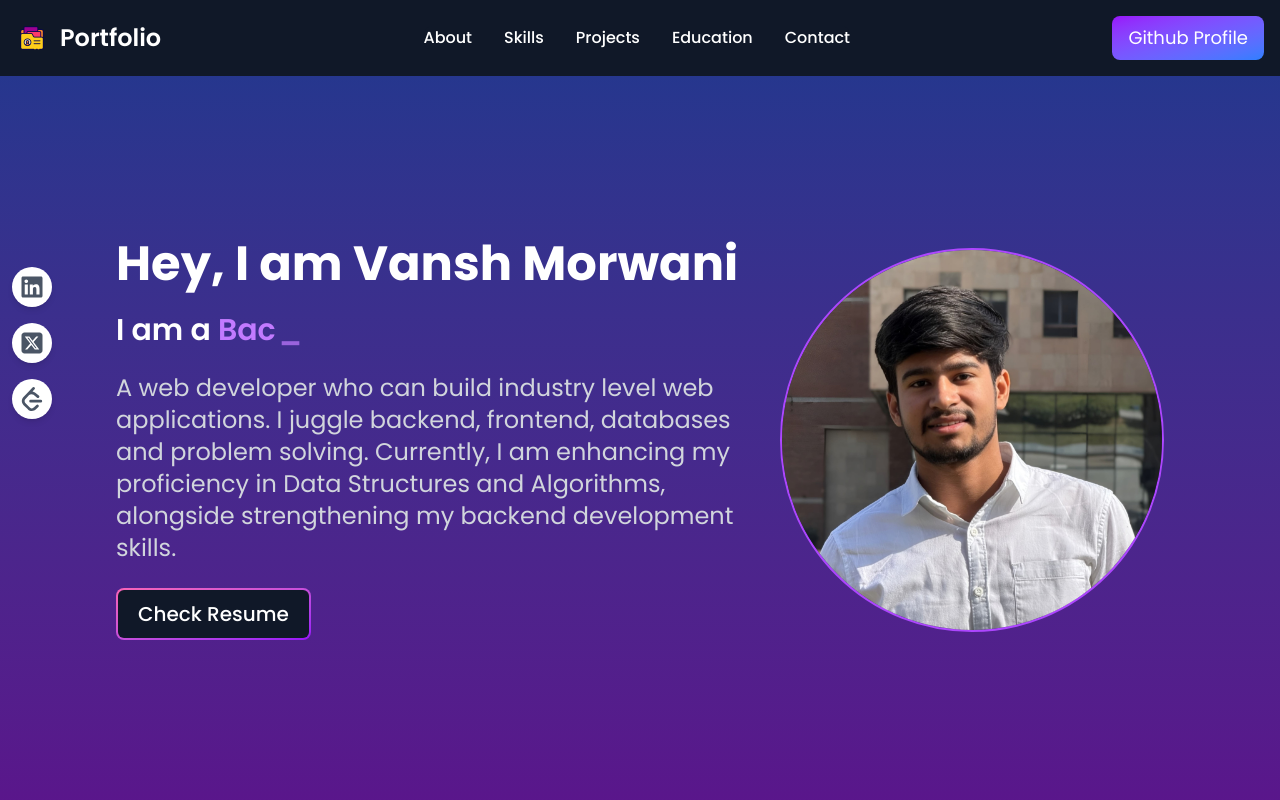
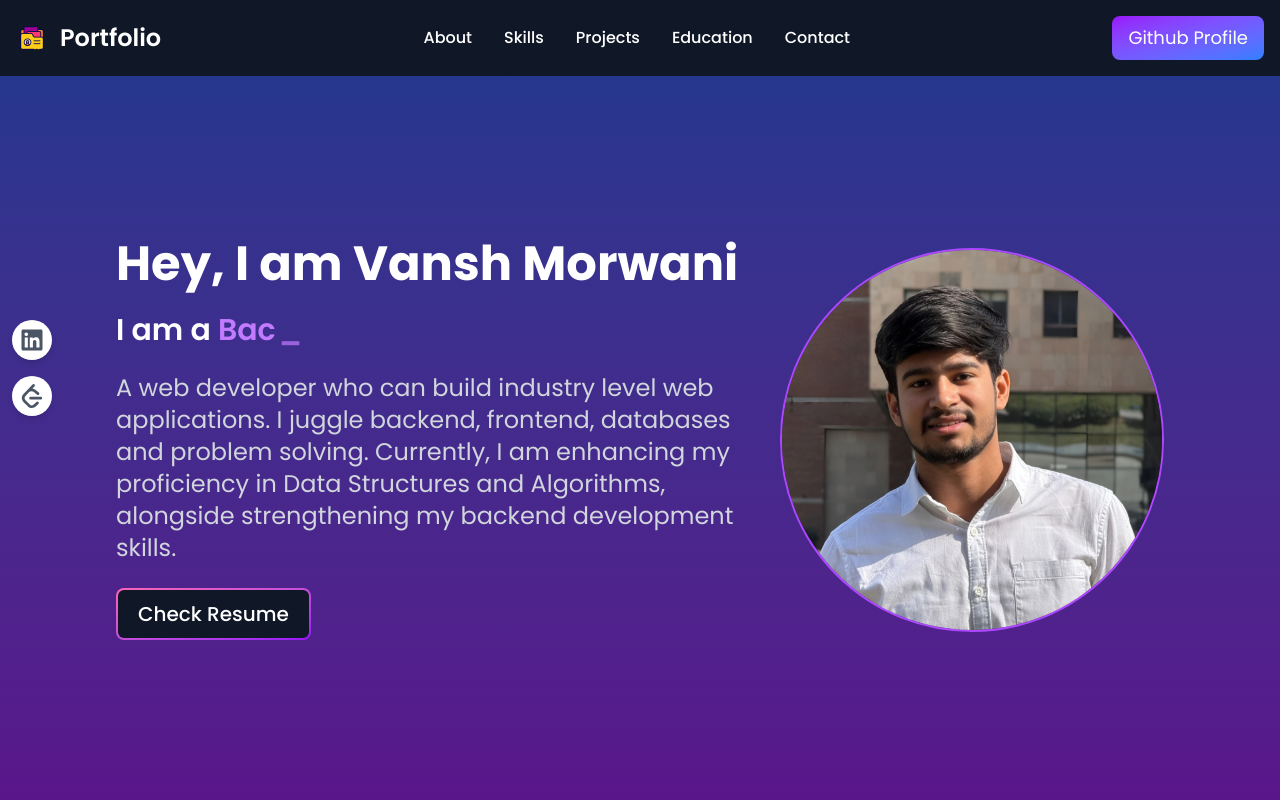
Before and after one commit to vansh-vm04/portfolio-website, a React (Vite) app: page / in a window 1280 px wide. Shown: the top 800 px of the page. Built offline with nearby package versions, Linux system fonts and the light colour scheme.

Commit message:
links change

```diff
--- a/src/components/LinksBar.jsx
+++ b/src/components/LinksBar.jsx
@@ -11,12 +11,6 @@ const SideComponent = () => {
       icon: <FaLinkedin size={24} />,
       url: "https://linkedin.com/in/vansh027",
       name: "LinkedIn",
-    },
-    {
-      id: 1,
-      icon: <FaSquareXTwitter size={24} />,
-      url: "https://x.com/vanshhCodes",
-      name: "X",
     },
     {
       id: 2,
@@ -35,7 +29,7 @@ const SideComponent = () => {
           duration: 0.4,
           ease: "easeIn",
         }}
-        viewport={{ once: true }} className="max-md:hidden fixed top-1/3 left-3 z-50 flex flex-col gap-4">
+        viewport={{ once: true }} className="max-md:hidden fixed top-2/5 left-3 z-50 flex flex-col gap-4">
       {links.map((link) => (
         <a
           key={link.id}
```
